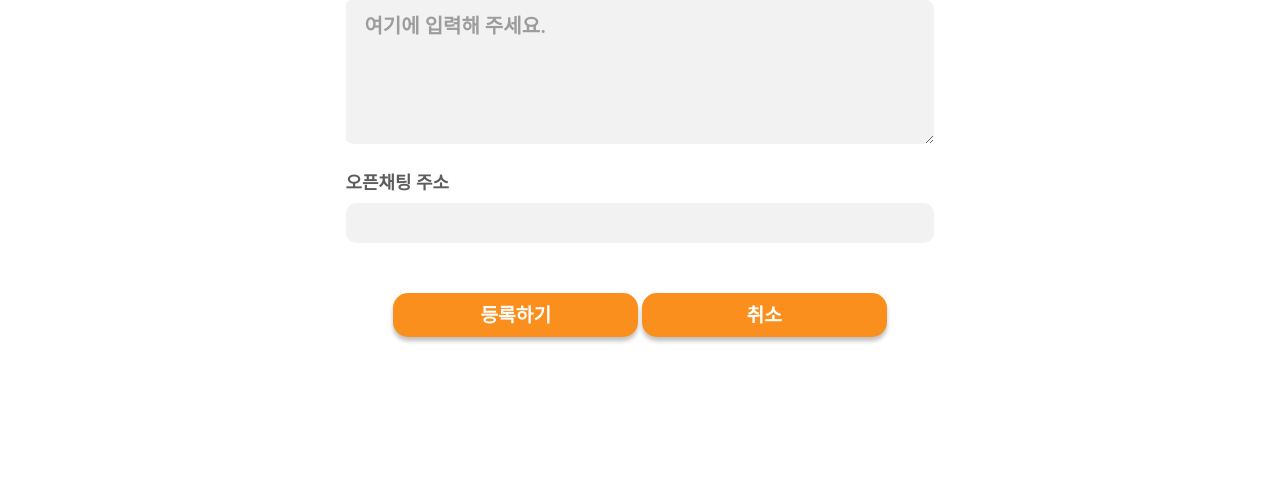
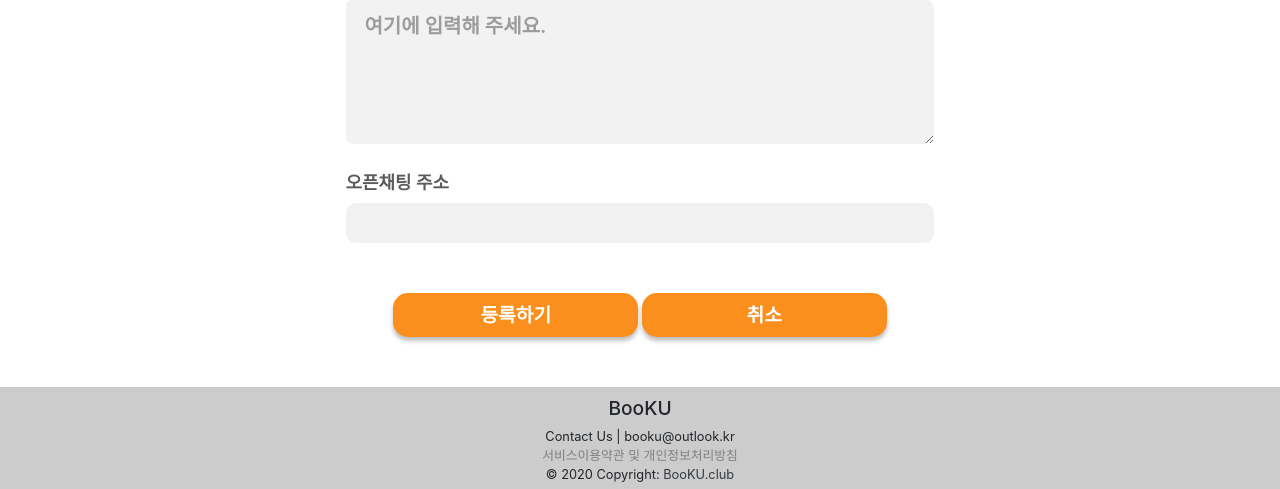
Before and after one commit to jslee7420/BooKU, a Django app: page /book/create/ in a window 1280 px wide. Shown: the part 751-1240 px from the top of the page. Before the commit the page ends 1094 px from the top, so only its background shows below. Run offline with Django 3.2, Linux system fonts and the light colour scheme; some libraries are stand-ins or nearby versions.

Commit message:
UPDATE notice_detail, allowed host,signup email text, index ADD footer

```diff
--- a/config/settings/prod.py
+++ b/config/settings/prod.py
@@ -1,6 +1,6 @@
 from .base import *
 
-ALLOWED_HOSTS = ['13.125.65.219']
+ALLOWED_HOSTS = ['13.125.65.219', 'booku.club']
 STATIC_ROOT = BASE_DIR / 'static/'
 STATICFILES_DIRS = []
 DEBUG = False
--- a/static/css/base.css
+++ b/static/css/base.css
@@ -23,6 +23,9 @@ li{
     list-style:none;
 }
 
+.header_main{
+    min-height: 100vh;
+}
 /* ------------------------------------------- */
 
 /* 제목: 공지사항, 마이페이지, 로그인, 로그아웃 */
@@ -120,3 +123,42 @@ header{
         font-size:0.8em;
     }
 }
+
+/* ------------------footer ------------------- */
+.footer {
+    background-color: rgba(0, 0.2, 0, 0.2);
+    height: 8rem;
+    width: 100%;
+    text-align: center;
+    padding: 0.8rem;
+  }
+
+  .gray{
+    color: gray;
+  }
+
+
+  a.terms_of:link {
+    color: gray;
+    background-color: transparent;
+    text-decoration: none;
+  }
+
+  a.terms_of:visited {
+    color: gray;
+    background-color: transparent;
+    text-decoration: none;
+  }
+
+  a.terms_of:hover {
+    color: white;
+    background-color: transparent;
+    text-decoration: underline;
+  }
+
+  a.terms_of:active {
+    color: white;
+    background-color: transparent;
+    text-decoration: underline;
+  }
+/* -------------------------------------------- */
--- a/static/css/index.css
+++ b/static/css/index.css
@@ -4,7 +4,6 @@ main{
     display:flex;
     justify-content:space-between;
     align-items:center;
-
 }
 
 section{
@@ -22,6 +21,7 @@ section{
     font-size: 1.5rem;
     width:25em;
     margin: 1em 0;
+    padding-left:0.5rem;
 }
 
 .index_img{
--- a/templates/base.html
+++ b/templates/base.html
@@ -14,14 +14,16 @@
     <link rel="stylesheet" type="text/css" href="{% static 'css/reset.css' %}">
     <!-- Bootstrap CSS -->
     <link rel="stylesheet" type="text/css" href="{% static 'bootstrap.min.css' %}">
-    <!-- custom CSS -->
     <link rel="stylesheet" type="text/css" href="{% static 'css/base.css' %}">
     <link rel="stylesheet" type="text/css" href="{% static 'css/navbar.css' %}">
+
+
     {% block styles %}
     {% endblock %}
 </head>
 
 <body>
+    <div class="header_main">
         <header>
             {% include "navbar.html" %}
         </header>
@@ -29,8 +31,26 @@
             {% block content %}
             {% endblock %}
         </main>
+    </div>
+
     <!--footer 추가-->
+    <div class="footer">
+        <div>
+          <h4>BooKU</h4>
+          Contact Us | booku@outlook.kr
+          <div class="">
+            <a class="terms_of" href="">서비스이용약관</a>
+           <span class="gray">및</span>
+            <a class="terms_of" href="">개인정보처리방침</a>
+          </div>
+          <div>
+            © 2020 Copyright:
+            <a class="text-dark" href="https://booku.club/">BooKU.club</a>
+          </div>
 
+        </div>
+
+</div>
 </body>
 
 </html>
--- a/templates/index.html
+++ b/templates/index.html
@@ -11,8 +11,9 @@
     <h1 class="title">건국대학교<br>전공책 교환 플랫폼</h1>
 
     <p class="content">
-        서비스에 대한 간단한 설명과 소개 서비스에 대한 간단한 설명과 소개 서비스에 대한 간단한 설명과 소개 서비스에 대한 간단한 설명과 소개 서비스에 대한 간단한 설명과 소개 서비스에 대한 간단한
-        설명과 소개
+        <strong>우리학교, 우리과 친구들과 쉽게 전공책 거래하기!</strong>
+        <br>
+        BooKU는 건국대학생 서울캠퍼스 학생이라면 누구나 쉽게 전공책을 거래할 수 있는 플랫폼입니다.
     </p>
     <div class="explore">
         <button>Explore</button>
--- a/templates/notice/notice_detail.html
+++ b/templates/notice/notice_detail.html
@@ -16,7 +16,8 @@
                 </div>
     </div>
     <hr class="line1">
-    <p class="content">{{notice.content}}</p>
+    <textarea id="content" disabled>{{notice.content}}</textarea>
+
     <hr class="line2">
 </div>
 
--- a/user/text.py
+++ b/user/text.py
@@ -1,6 +1,2 @@
 def signup_message(domain, uidb64, token):
-    return f"아래 링크를 클릭하면 회원가입 인증이 완료됩니다. \n\n 회원가입 링크 : http://{domain}/user/activate/{uidb64}/{token}\n\n 감사합니다"
-
-
-def change_pwd_message(domain, uidb64, token):
-    return f"아래 링크를 클릭해서 비밀번호를 변경해주세요! \n\n 비밀번호 변경 링크 : http://{domain}/user/change_pwd/{uidb64}/{token}\n\n 감사합니다"
+    return f"BooKU는 대학생이라면 누구나 쉽게 전공책을 거래할 수 있는 플랫폼입니다.\n\n우리학교, 우리과 사람들과 전공책을 거래하고 소통하길 희망하시면 하단의 인증하기 링크를 클릭하고 회원가입 인증을 완료해주세요 \n\n 회원가입 링크: http://{domain}/user/activate/{uidb64}/{token}\n\n 감사합니다"
--- a/user/views.py
+++ b/user/views.py
@@ -9,7 +9,7 @@ from django.urls import reverse
 from .models import User
 import jwt
 import json
-from .text import signup_message, change_pwd_message
+from .text import signup_message
 from config.my_settings import EMAIL
 from config.settings.base import SECRET_KEY
 
```
Also changed, not shown: static/css/notice_detail.css (+9 -3 lines). Lines whose indentation alone changed are shown as unchanged.
